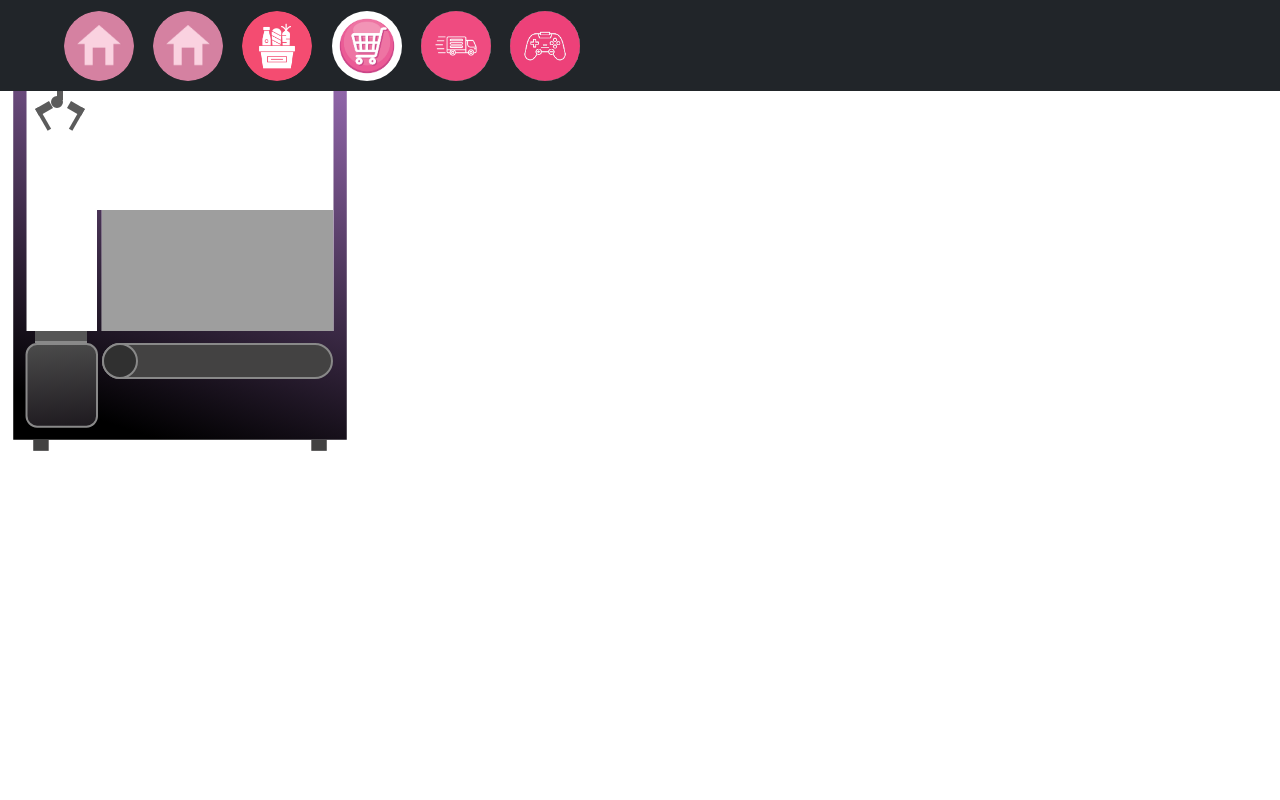
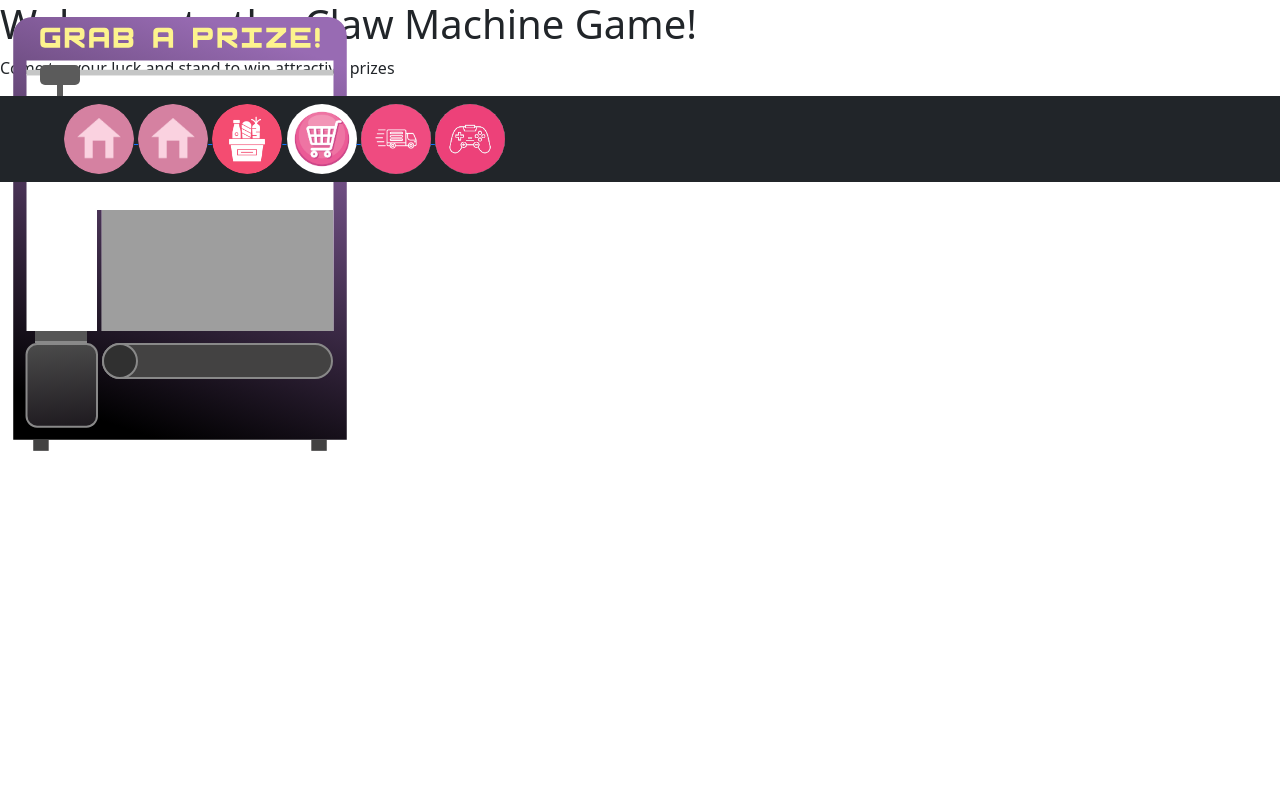
Before and after one commit to rainbowfartz/shop, a Flask app: page /game in a window 1280 px wide. Run offline with Flask 3, Linux system fonts and the light colour scheme; some libraries are stand-ins or nearby versions; grey boxes are pictures that could not be loaded.

Commit message:
please kill me kindly

```diff
--- a/__init__.py
+++ b/__init__.py
@@ -23,7 +23,7 @@ def home():
 
 @app.route('/game')
 def game():
-    return render_template('claw machine.html')
+    return render_template('index.html')
 
 @app.route('/admin', methods=['GET', 'POST'])
 def admin():
--- a/static/claw design and keyframes.css
+++ b/static/claw design and keyframes.css
@@ -1,12 +1,20 @@
-body {
+
+
+#main {
+  position: center;
+  width:360px;
+  height:460px;
+}
+#toys {
+  position:absolute;body {
     margin: 0;
     padding: 0;
     display: flex;
     flex-direction: column;
+    align-items: center;
     justify-content: center;
     height: 100vh;
-  background-color:#ffffff;
-  overflow:hidden;
+    background-color: lightyellow;
 }
 
 nav {
@@ -34,13 +42,6 @@ section {
     margin-bottom: 500px;
 }
 
-#main {
-  position: center;
-  width:360px;
-  height:460px;
-}
-#toys {
-  position:absolute;
   top:210px;
   left:102px;
   width:231px;
--- a/templates/index.html
+++ b/templates/index.html
@@ -22,44 +22,7 @@
         <p>Come try your luck and stand to win attractive prizes</p>
     </section>
 
-    <style>
-        body {
-            margin: 0;
-            padding: 0;
-            display: flex;
-            flex-direction: column;
-            align-items: center;
-            justify-content: center;
-            height: 100vh;
-            background-color: lightyellow;
-        }
 
-        nav {
-            width: 100%;
-            height: 100px;
-            background-color: #343a40;
-            color: white;
-            padding: 10px;
-            box-sizing: border-box;
-            display: flex;
-            justify-content: center;
-            margin-top: -1000px;
-            margin-bottom: 700px;
-        }
-
-        nav a {
-            color: white;
-            text-decoration: none;
-            margin-right: 15px;
-        }
-
-        section {
-            width: 100%;
-            text-align: center;
-            margin-bottom: 500px;
-        }
-
-    </style>
 </head>
 <body>
     <nav class="navbar navbar-expand-sm bg-dark navbar-dark sticky-top">
```
Lines whose indentation alone changed are shown as unchanged.
